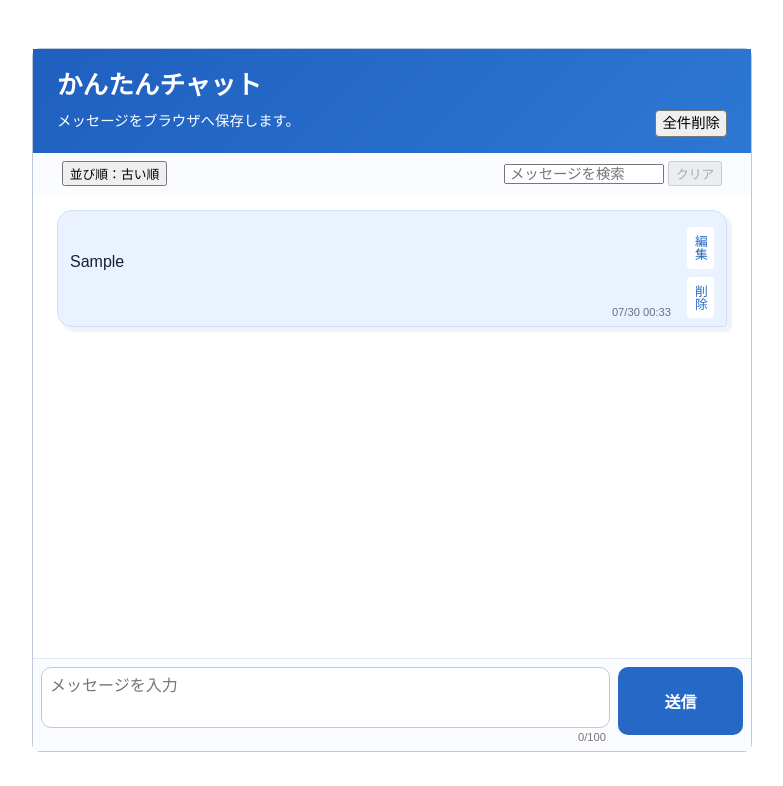
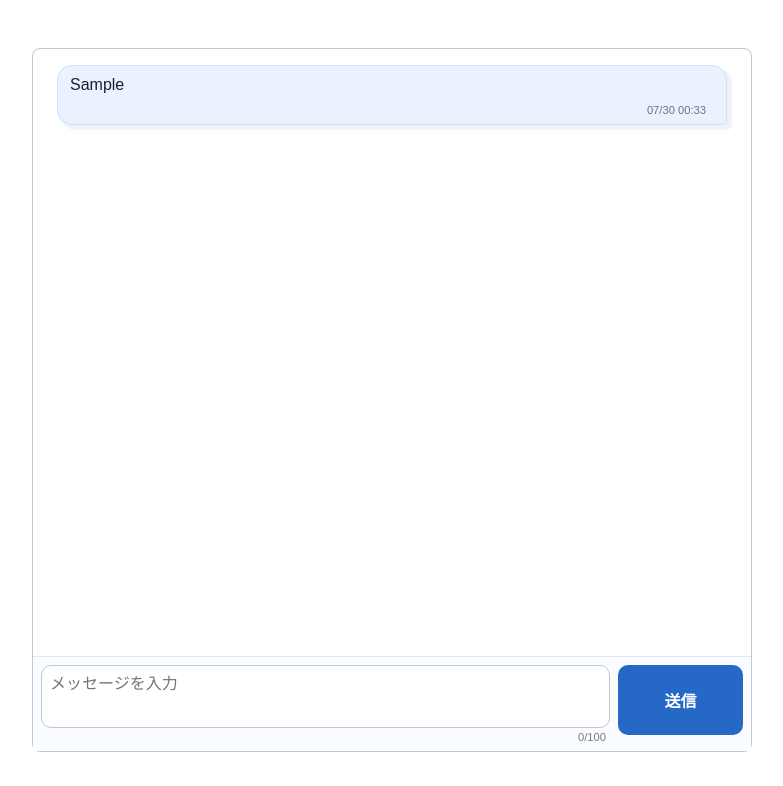
Before and after one commit to kotaniteppei-sudo/use-state-chat, a React (Vite) app: page / in a window 1280 px wide. Both pictures are taken after typing "Sample" into the empty fields and a click on the button "送信". Shown: the top 786 px of the page, without its empty margins (248-1031 px from the left). Built offline with nearby package versions, Linux system fonts and the light colour scheme.

Commit message:
part4: start

```diff
--- a/src/App.css
+++ b/src/App.css
@@ -125,6 +125,7 @@ textarea {
 
 .message-card {
   display: flex;
+  flex-direction: column;
   justify-content: space-between;
   align-items: stretch;
   gap: 8px;
--- a/src/App.tsx
+++ b/src/App.tsx
@@ -1,37 +1,33 @@
 import { useState, useEffect } from "react";
 import "./App.css";
-import { ChatHeader } from "./components/ChatHeader";
+import type { ChatMessage } from "./types/chat";
 import { MessageForm } from "./components/MessageForm";
 import { MessageList } from "./components/MessageList";
-import type { ChatMessage } from "./types/chat";
-import { MessageSearch } from "./components/MessageSearch";
-import { SortOrder } from "./components/SortOrder";
 
 const STORAGE_KEY = "simple-chat-messages";
-type isOldest = "oldest" | "newest";
 
-function loadMessages(): ChatMessage[] {
+function loadMessage(): ChatMessage | null {
   try {
-    const savedMessages = localStorage.getItem(STORAGE_KEY);
+    const savedMessage = localStorage.getItem(STORAGE_KEY);
+    if (savedMessage === null) {
+      return null;
+    }
+    const parsedMessage: unknown = JSON.parse(savedMessage);
 
-    if (savedMessages === null) {
-      return [];
-    }
-
-    const parsedMessages: unknown = JSON.parse(savedMessages);
-
-    return Array.isArray(parsedMessages)
-      ? (parsedMessages as ChatMessage[])
-      : [];
+    return parsedMessage as ChatMessage;
   } catch (error) {
     console.error("チャット履歴の読み込みに失敗しました。", error);
-    return [];
+    return null;
   }
 }
 
-function saveMessages(messages: ChatMessage[]): void {
+function saveMessage(message: ChatMessage | null): void {
   try {
-    const json = JSON.stringify(messages);
+    if (message === null) {
+      localStorage.removeItem(STORAGE_KEY);
+      return;
+    }
+    const json = JSON.stringify(message);
     localStorage.setItem(STORAGE_KEY, json);
   } catch (error) {
     console.error("履歴の保存に失敗しました", error);
@@ -40,27 +36,11 @@ function saveMessages(messages: ChatMessage[]): void {
 
 export default function App() {
   const [draftMessage, setDraftMessage] = useState<string>("");
-  const [messages, setMessages] = useState<ChatMessage[]>(loadMessages);
-  const [editingMessageId, setEditingMessageId] = useState<string | null>(null);
-  const [editingText, setEditingText] = useState<string>("");
-  const [searchText, setSearchText] = useState<string>("");
-  const [order, setOrder] = useState<isOldest>("oldest");
-
-  const normalizedSearchText = searchText.trim().toLocaleLowerCase("ja-JP");
-  const filteredMessages = messages.filter((message) =>
-    message.text.toLocaleLowerCase("ja-JP").includes(normalizedSearchText),
-  );
-
-  const visibleMessages = [...filteredMessages].sort((a, b) => {
-    const timeA = new Date(a.sentAt).getTime();
-    const timeB = new Date(b.sentAt).getTime();
-
-    return order === "oldest" ? timeA - timeB : timeB - timeA;
-  });
+  const [message, setMessage] = useState<ChatMessage | null>(loadMessage);
 
   useEffect(() => {
-    saveMessages(messages);
-  }, [messages]);
+    saveMessage(message);
+  }, [message]);
 
   function handleSend() {
     const trimmedMessage = draftMessage.trim();
@@ -70,86 +50,16 @@ export default function App() {
       id: Math.random().toString(36).substring(2, 7),
       text: trimmedMessage,
       sentAt: new Date().toISOString(),
-      sentAtNew: "",
     };
 
-    setMessages((previousMessages) => [...previousMessages, newMessage]);
+    setMessage(newMessage);
     setDraftMessage("");
-  }
-
-  function startEditing(message: ChatMessage) {
-    setEditingMessageId(message.id);
-    setEditingText(message.text);
-  }
-
-  function cancelEditing() {
-    setEditingMessageId(null);
-    setEditingText("");
-  }
-
-  function saveEditing(messageId: string) {
-    const nextText = editingText.trim();
-    if (nextText === "") return;
-
-    setMessages((previous) =>
-      previous.map((message) =>
-        message.id === messageId
-          ? {
-              ...message,
-              text: nextText,
-              sentAtNew: new Date().toISOString(),
-              isEdited: true,
-            }
-          : message,
-      ),
-    );
-    cancelEditing();
-  }
-
-  function deleteMessage(messageId: string) {
-    if (!window.confirm("このメッセージを削除しますか？")) return;
-
-    setMessages((previousMessages) =>
-      previousMessages.filter((message) => message.id !== messageId),
-    );
-  }
-
-  function deleteAllMessages() {
-    if (!window.confirm("全てのメッセージを削除しますか？")) return;
-    if (!window.confirm("削除を実行します ")) return;
-
-    setMessages([]);
-  }
-
-  function toggleOrder() {
-    setOrder((currentOrder) =>
-      currentOrder === "oldest" ? "newest" : "oldest",
-    );
   }
 
   return (
     <>
-      <ChatHeader onDeleteAll={deleteAllMessages} />
-      <div className="sub-header">
-        <SortOrder toggleOrder={toggleOrder} order={order} />
-        <MessageSearch
-          searchText={searchText}
-          onSearchTextChange={setSearchText}
-          totalCount={messages.length}
-          filteredCount={visibleMessages.length}
-        />
-      </div>
       <main className="chat-app">
-        <MessageList
-          messages={visibleMessages}
-          editingMessageId={editingMessageId}
-          editingText={editingText}
-          onEditingTextChange={setEditingText}
-          onStartEditing={startEditing}
-          onCancelEditing={cancelEditing}
-          onSaveEditing={saveEditing}
-          onDelete={deleteMessage}
-        />
+        <MessageList message={message} />
         <MessageForm
           draftMessage={draftMessage}
           onDraftMessageChange={setDraftMessage}
--- a/src/components/ChatHeader.tsx
+++ /dev/null
@@ -1,20 +0,0 @@
-// import type { ChatMessage } from "../types/chat";
-
-type ChatHeaderPrpps = {
-  // messages: ChatMessage,
-  onDeleteAll: () => void;
-};
-
-export function ChatHeader({ onDeleteAll }: ChatHeaderPrpps) {
-  return (
-    <header className="chat-header">
-      <h1>かんたんチャット</h1>
-      <div>
-        <p>メッセージをブラウザへ保存します。</p>
-        <button type="button" onClick={() => onDeleteAll()}>
-          全件削除
-        </button>
-      </div>
-    </header>
-  );
-}
--- a/src/components/MessageForm.tsx
+++ b/src/components/MessageForm.tsx
@@ -1,4 +1,3 @@
-import { useAutoResizeTextarea } from "../utils/useAutoResizeTextarea";
 import type { FormEvent } from "react";
 
 type MessageFormProps = {
@@ -13,8 +12,6 @@ export function MessageForm(props: MessageFormProps) {
     props.onSend();
   }
 
-  const textareaRef = useAutoResizeTextarea(props.draftMessage);
-
   return (
     <form className="message-form" onSubmit={handleSubmit}>
       <label className="sr-only" htmlFor="message">
@@ -28,7 +25,6 @@ export function MessageForm(props: MessageFormProps) {
           placeholder="メッセージを入力"
           autoComplete="off"
           maxLength={100}
-          ref={textareaRef}
         />
         <p className="textCount">{props.draftMessage.length}/100</p>
       </div>
--- a/src/components/MessageItem.tsx
+++ /dev/null
@@ -1,93 +0,0 @@
-import type { ChatMessage } from "../types/chat";
-import { useAutoResizeTextarea } from "../utils/useAutoResizeTextarea";
-
-type MessageItemProps = {
-  message: ChatMessage;
-  editingText: string;
-  isEditing: boolean;
-  onSaveEditing: (messageId: string) => void;
-  onEditingTextChange: (value: string) => void;
-  onStartEditing: (message: ChatMessage) => void;
-  onCancelEditing: () => void;
-  onDelete: (messageId: string) => void;
-};
-
-export function MessageItem(props: MessageItemProps) {
-  const textareaRef = useAutoResizeTextarea(props.editingText);
-
-  const formatDateTime = (date: string) => {
-    return new Date(date).toLocaleString("ja-JP", {
-      month: "2-digit",
-      day: "2-digit",
-      hour: "2-digit",
-      minute: "2-digit",
-    });
-  };
-
-  return (
-    <article className={`message-card ${props.isEditing ? "editing" : ""}`}>
-      {props.isEditing ? (
-        <>
-          <div className="wrap-text">
-            <textarea
-              className="message-textarea"
-              value={props.editingText}
-              onChange={(e) => props.onEditingTextChange(e.target.value)}
-              maxLength={100}
-              ref={textareaRef}
-            />
-            <p className="textCount">{props.editingText.length}/100</p>
-          </div>
-          <div className="wrap-button">
-            <button
-              className="button-save"
-              type="button"
-              onClick={() => props.onSaveEditing(props.message.id)}
-            >
-              保存
-            </button>
-            <button
-              className="button-cancel"
-              type="button"
-              onClick={() => props.onCancelEditing()}
-            >
-              戻す
-            </button>
-          </div>
-        </>
-      ) : (
-        <>
-          <div className="wrap-text">
-            <p className="message">{props.message.text}</p>
-            <time className="sent-at" dateTime={props.message.sentAt}>
-              {formatDateTime(props.message.sentAt)}
-            </time>
-            <time className="sent-at" dateTime={props.message.sentAtNew}>
-              <span className="props.message-time">
-                {props.message.isEdited
-                  ? "(編集済) " + formatDateTime(props.message.sentAtNew)
-                  : ""}
-              </span>
-            </time>
-          </div>
-          <div className="wrap-button">
-            <button
-              className="button-edit"
-              type="button"
-              onClick={() => props.onStartEditing(props.message)}
-            >
-              編集
-            </button>
-            <button
-              className="button-delete"
-              type="button"
-              onClick={() => props.onDelete(props.message.id)}
-            >
-              削除
-            </button>
-          </div>
-        </>
-      )}
-    </article>
-  );
-}
--- a/src/components/MessageList.tsx
+++ b/src/components/MessageList.tsx
@@ -1,43 +1,31 @@
 import type { ChatMessage } from "../types/chat";
-import { MessageItem } from "./MessageItem";
 
-type MessageListProps = {
-  messages: ChatMessage[];
-  editingMessageId: string | null;
-  editingText: string;
-  onEditingTextChange: (value: string) => void;
-  onStartEditing: (message: ChatMessage) => void;
-  onCancelEditing: () => void;
-  onSaveEditing: (messageId: string) => void;
-  onDelete: (messageId: string) => void;
-};
-
-export function MessageList(props: MessageListProps) {
-  if (props.messages.length === 0) {
+export function MessageList({ message }: { message: ChatMessage | null }) {
+  if (!message) {
     return <p className="no-message">メッセージはありません。</p>;
   }
 
+  const formatDateTime = (date: string) => {
+    return new Date(date).toLocaleString("ja-JP", {
+      month: "2-digit",
+      day: "2-digit",
+      hour: "2-digit",
+      minute: "2-digit",
+    });
+  };
+
   return (
-    <>
     <section
       className="message-list"
       aria-label="メッセージ一覧"
       aria-live="polite"
     >
-        {props.messages.map((message) => (
-          <MessageItem
-            key={message.id}
-            message={message}
-            isEditing={props.editingMessageId === message.id}
-            editingText={props.editingText}
-            onEditingTextChange={props.onEditingTextChange}
-            onStartEditing={props.onStartEditing}
-            onCancelEditing={props.onCancelEditing}
-            onSaveEditing={props.onSaveEditing}
-            onDelete={props.onDelete}
-          />
-        ))}
+      <article id={message.id} className="message-card">
+        <p className="message">{message.text}</p>
+        <time className="sent-at" dateTime={message.sentAt}>
+          {formatDateTime(message.sentAt)}
+        </time>
+      </article>
     </section>
-    </>
   );
 }
--- a/src/components/SortOrder.tsx
+++ /dev/null
@@ -1,12 +0,0 @@
-type SortOrderProps = {
-  order: string;
-  toggleOrder: () => void;
-};
-
-export function SortOrder({ order, toggleOrder }: SortOrderProps) {
-  return (
-    <button type="button" className="sort" onClick={() => toggleOrder()}>
-      並び順：{order === "oldest" ? "古い順" : "新しい順"}
-    </button>
-  );
-}
--- a/src/types/chat.ts
+++ b/src/types/chat.ts
@@ -1,7 +1,5 @@
-export interface ChatMessage {
+export type ChatMessage = null | {
   id: string;
   text: string;
   sentAt: string;
-  sentAtNew: string;
-  isEdited?: boolean;
-}
+};
--- a/src/utils/useAutoResizeTextarea.ts
+++ /dev/null
@@ -1,15 +0,0 @@
-import { useRef, useEffect } from "react";
-
-export function useAutoResizeTextarea(value: string) {
-  const ref = useRef<HTMLTextAreaElement>(null);
-
-  useEffect(() => {
-    const element = ref.current;
-    if (element) {
-      element.style.height = "auto";
-      element.style.height = `${element.scrollHeight}px`;
-    }
-  }, [value]);
-
-  return ref;
-}
```
Lines whose indentation alone changed are shown as unchanged.
